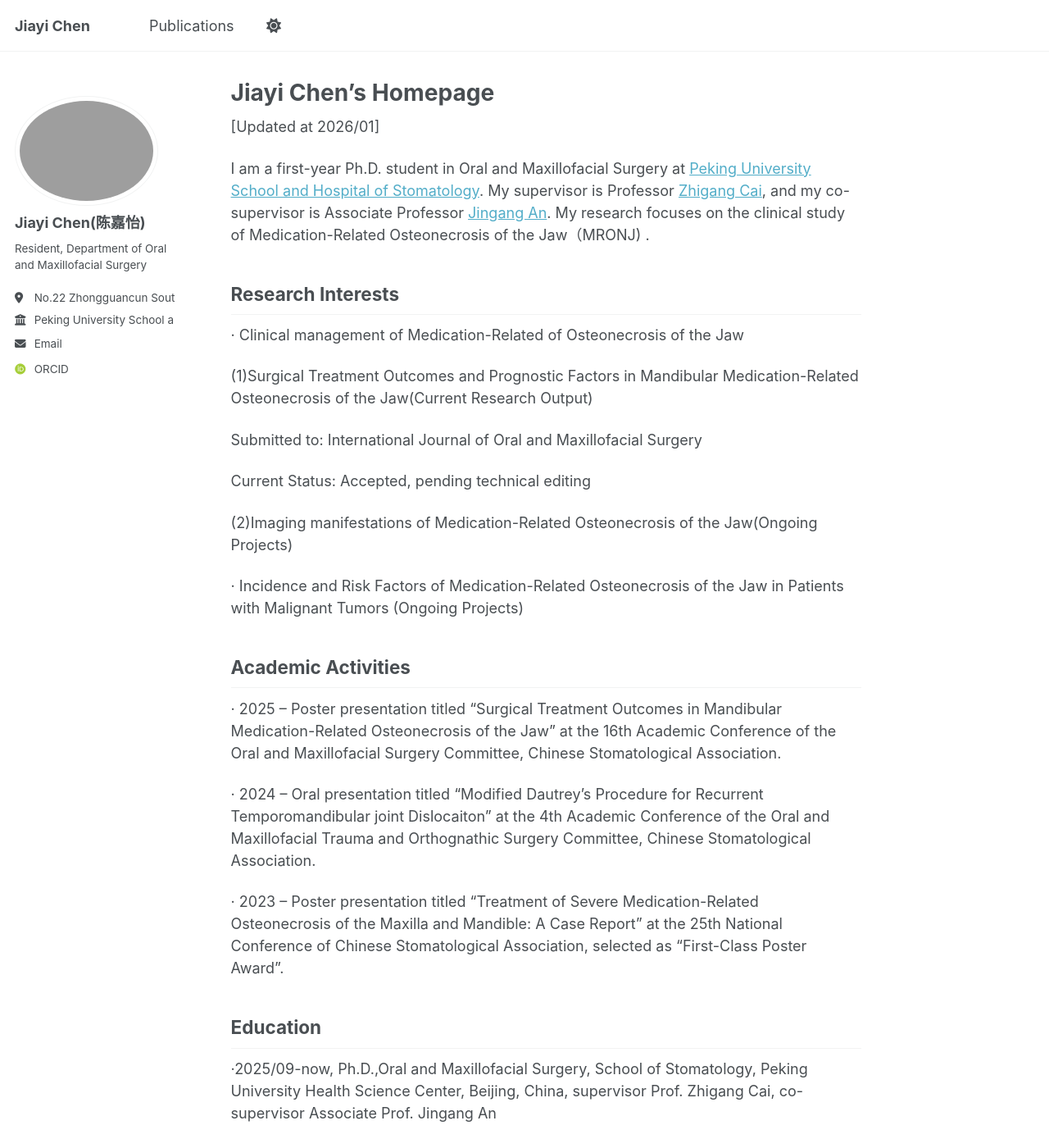
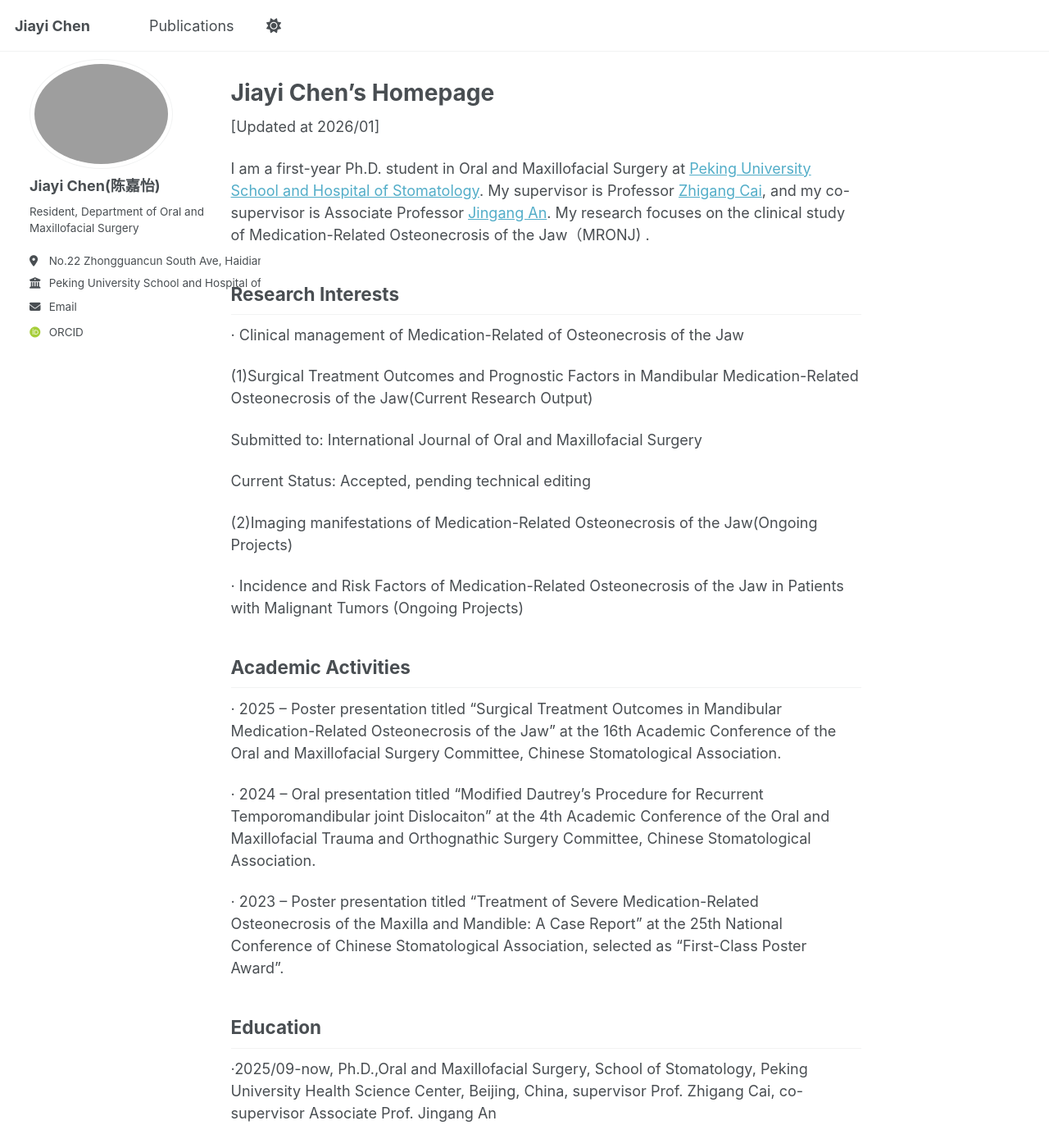
Before and after one commit to JaneJiayiChen/JaneJiayiChen.github.io, a Jekyll site: the page built from _pages/about.md, in a window 1280 px wide and 1400 px high. Shown: the whole window at 82% size. Built offline with Jekyll 4.4.1, drawn with Linux system fonts in a browser that asks for light colours; some web fonts are replaced; a script that is not in the unit is left out.

Commit message:
Update main.scss

```diff
--- a/assets/css/main.scss
+++ b/assets/css/main.scss
@@ -41,3 +41,25 @@
     "vendor/font-awesome/solid",
     "vendor/font-awesome/brands"
 ;
+/* 约束侧边栏容器，防止内容溢出 */
+.sidebar {
+  max-width: 300px; /* 固定侧边栏最大宽度，适配 Academic Pages 默认布局，可按需微调 */
+  width: 100%;
+  overflow: hidden; /* 隐藏超出侧边栏的内容（优先） */
+  word-wrap: break-word; /* 自动换行：长文本（如你的地址）自动截断换行，不横向溢出 */
+  white-space: normal; /* 取消强制单行显示，确保文本换行 */
+  box-sizing: border-box; /* 内边距不撑大侧边栏宽度，避免溢出 */
+  padding: 1rem !important; /* 调整内边距，预留空白，避免文字贴边 */
+}
+
+/* 约束作者信息文本，进一步防止溢出 */
+.author-profile {
+  width: 100%;
+  line-height: 1.6; /* 增大行高，提升可读性，同时避免文字拥挤溢出 */
+}
+
+/* 针对长地址文本单独优化（可选，你的location字段较长） */
+.author-profile .author-location {
+  font-size: 0.85rem; /* 适当缩小字体，避免因文字过长溢出 */
+  word-break: break-all; /* 极端情况下，强制截断长单词/地址换行 */
+}
```
